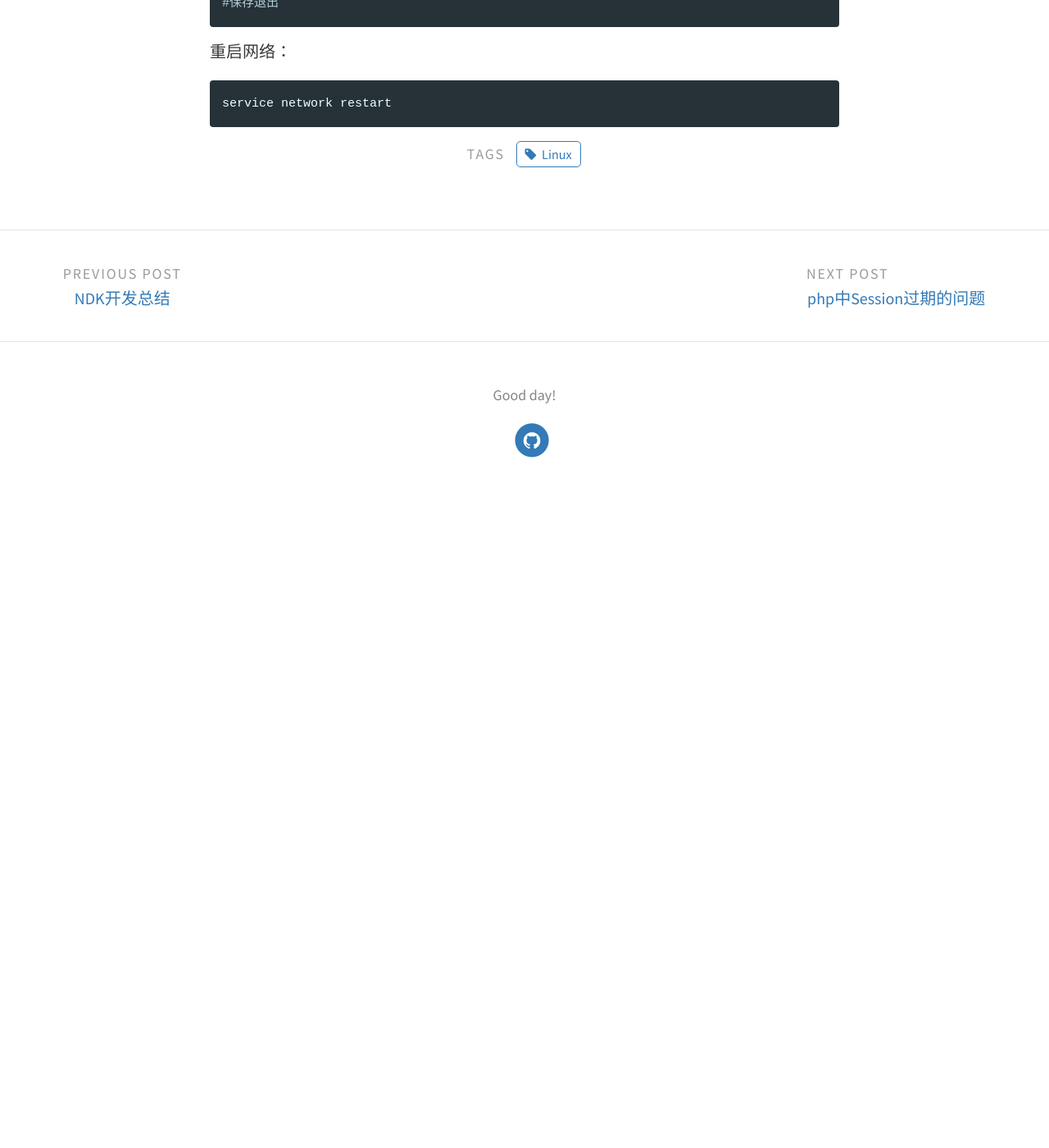
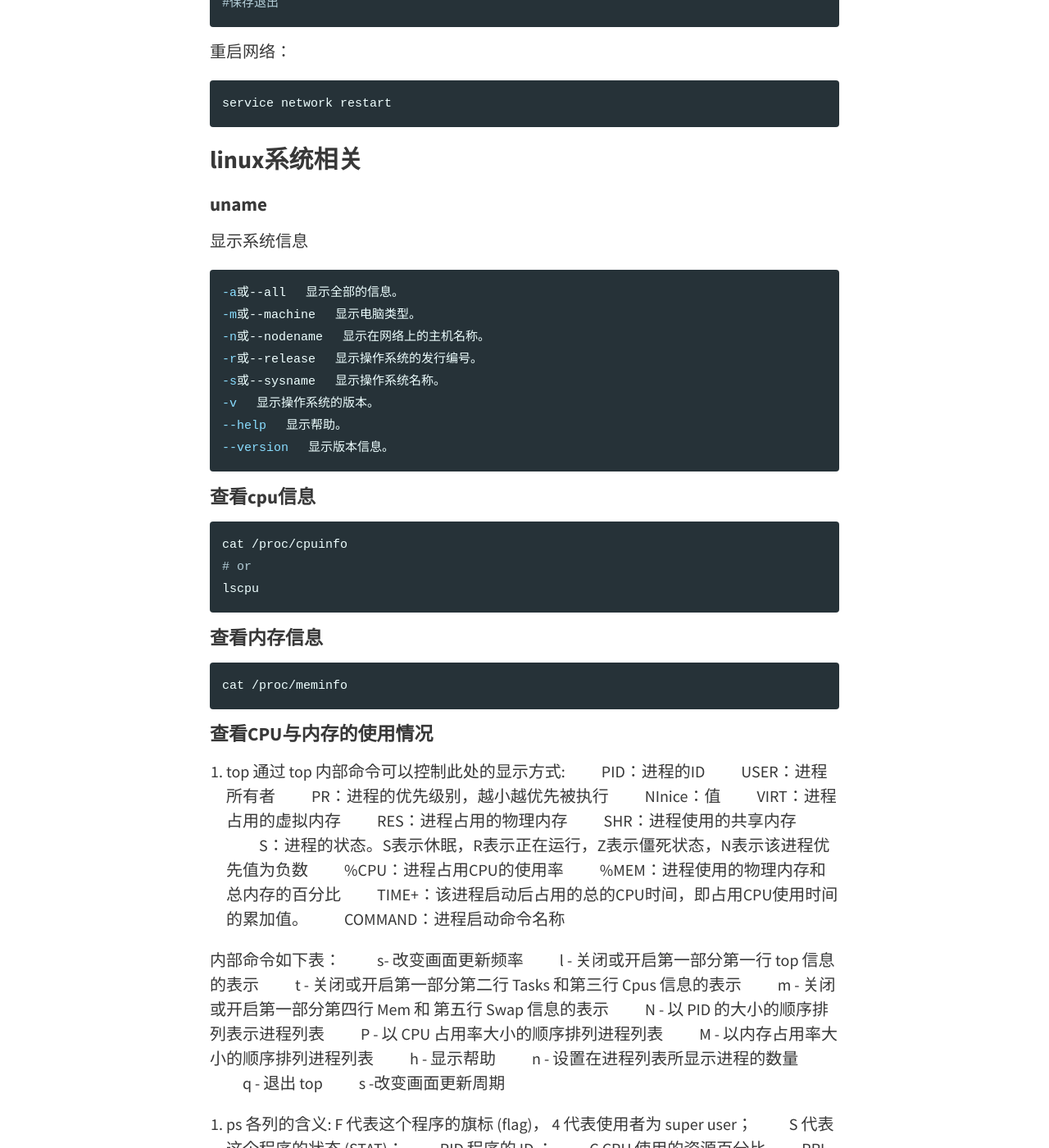
Before and after one commit to ejin66/ejin66.github.io, a Jekyll site: the page built from _posts/2018-01-09-centos-summary.md, in a window 1280 px wide and 1400 px high, scrolled down 2535 px. Shown: the whole window at 82% size. Built offline with Jekyll 4.4.1, drawn with Linux system fonts in a browser that asks for light colours; before the commit the page ends 3165 px from its top, so only the background shows below that; some of the changed text lies outside the part shown.

Commit message:
Update 2018-01-09-centos-summary.md

````diff
--- a/_posts/2018-01-09-centos-summary.md
+++ b/_posts/2018-01-09-centos-summary.md
@@ -109,3 +109,83 @@ ONBOOT="yes"
 ```bash
 service network restart
 ```
+
+
+### linux系统相关
+
+#### uname
+显示系统信息
+```bash
+-a或--all 　显示全部的信息。
+-m或--machine 　显示电脑类型。
+-n或--nodename 　显示在网络上的主机名称。
+-r或--release 　显示操作系统的发行编号。
+-s或--sysname 　显示操作系统名称。
+-v 　显示操作系统的版本。
+--help 　显示帮助。
+--version 　显示版本信息。
+```
+
+#### 查看cpu信息
+```bash
+cat /proc/cpuinfo
+# or
+lscpu
+```
+
+#### 查看内存信息
+```bash
+cat /proc/meminfo
+```
+
+#### 查看CPU与内存的使用情况
+1. top
+通过 top 内部命令可以控制此处的显示方式:
+　　PID：进程的ID
+　　USER：进程所有者
+　　PR：进程的优先级别，越小越优先被执行
+　　NInice：值
+　　VIRT：进程占用的虚拟内存
+　　RES：进程占用的物理内存
+　　SHR：进程使用的共享内存
+　　S：进程的状态。S表示休眠，R表示正在运行，Z表示僵死状态，N表示该进程优先值为负数
+　　%CPU：进程占用CPU的使用率
+　　%MEM：进程使用的物理内存和总内存的百分比
+　　TIME+：该进程启动后占用的总的CPU时间，即占用CPU使用时间的累加值。
+　　COMMAND：进程启动命令名称
+
+内部命令如下表：
+　　s- 改变画面更新频率
+　　l - 关闭或开启第一部分第一行 top 信息的表示
+　　t - 关闭或开启第一部分第二行 Tasks 和第三行 Cpus 信息的表示
+　　m - 关闭或开启第一部分第四行 Mem 和 第五行 Swap 信息的表示
+　　N - 以 PID 的大小的顺序排列表示进程列表
+　　P - 以 CPU 占用率大小的顺序排列进程列表
+　　M - 以内存占用率大小的顺序排列进程列表
+　　h - 显示帮助
+　　n - 设置在进程列表所显示进程的数量
+　　q - 退出 top
+　　s -改变画面更新周期
+
+2. ps
+各列的含义:
+   F 代表这个程序的旗标 (flag)， 4 代表使用者为 super user；
+　　S 代表这个程序的状态 (STAT)；
+　　PID 程序的 ID ；
+　　C CPU 使用的资源百分比
+　　PRI 这个是 Priority (优先执行序) 的缩写；
+　　NI 这个是 Nice 值。
+　　ADDR 这个是 kernel function，指出该程序在内存的那个部分。如果是个 running # 的程序，一般就是『 - 』
+　　SZ 使用掉的内存大小；
+　　WCHAN 目前这个程序是否正在运作当中，若为 - 表示正在运作；
+　　TTY 登入者的终端机位置；
+　　TIME 使用掉的 CPU 时间。
+　　CMD 所下达的指令
+
+3. free
+free命令可以显示当前系统未使用的和已使用的内存数目，还可以显示被内核使用的内存缓冲区。
+total:总计物理内存的大小。
+　　used:已使用多大。
+　　free:可用有多少。
+　　Shared:多个进程共享的内存总额。
+　　Buffers/cached:磁盘缓存的大小。
````
